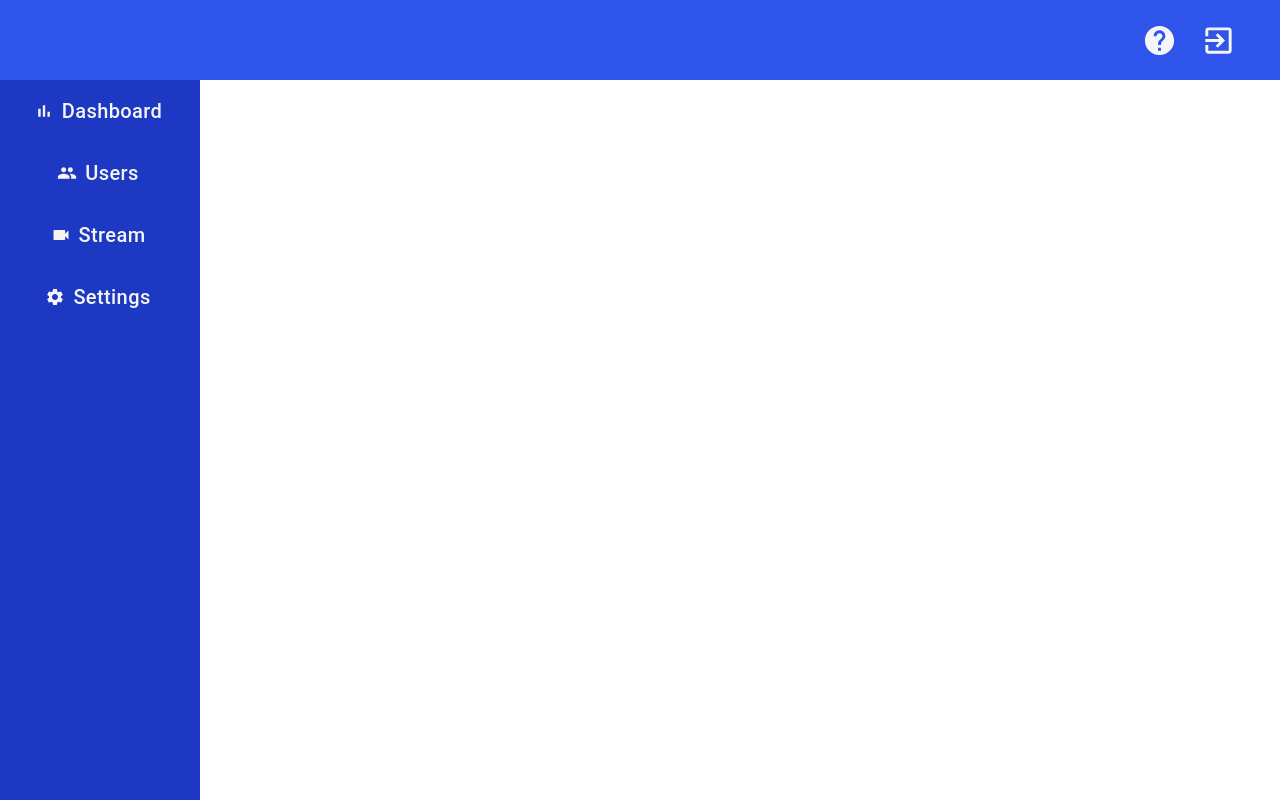
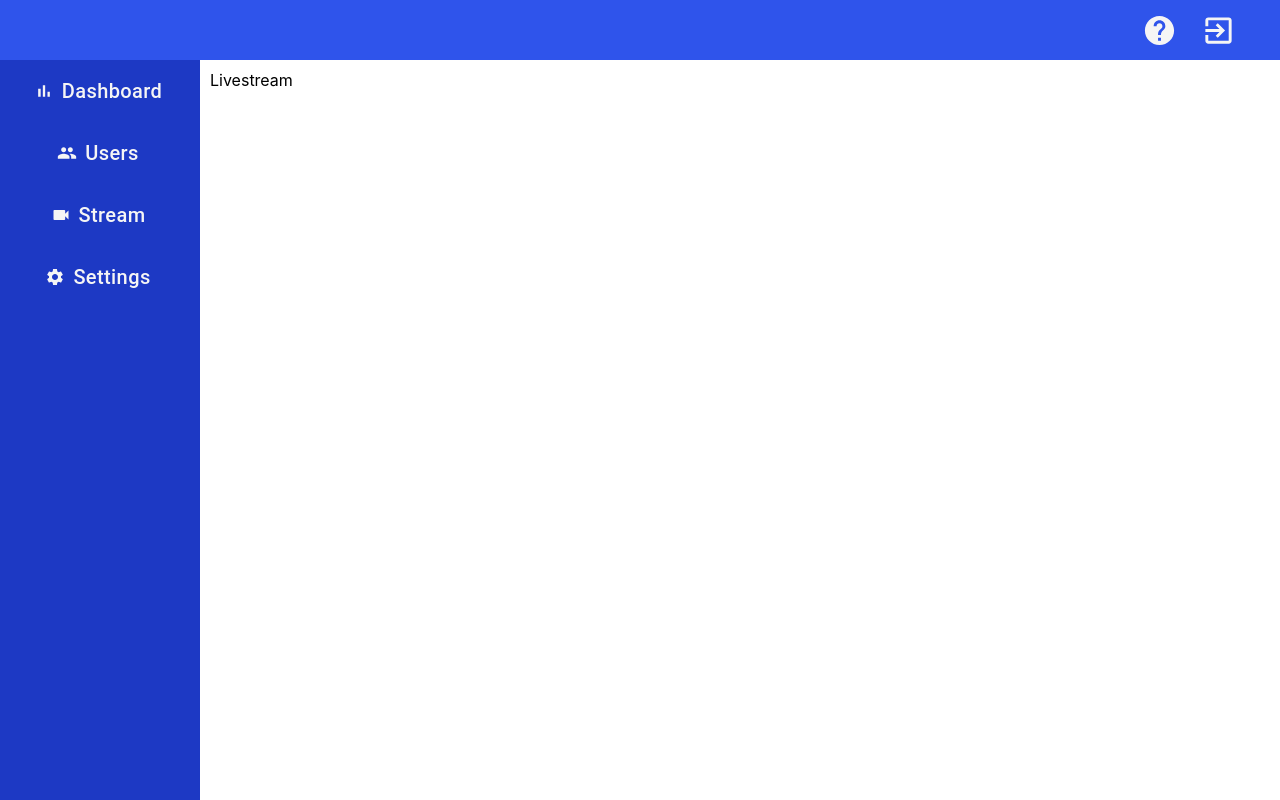
Before and after one commit to Capstone-QuickPass/frontend, a React (Create React App) app: page /livestream in a window 1280 px wide. Built offline with nearby package versions, Linux system fonts and the light colour scheme.

Commit message:
added routing to every view

```diff
--- a/package.json
+++ b/package.json
@@ -69,7 +69,8 @@
     "husky": "^4.3.0",
     "jest": "24.9.0",
     "lint-staged": "^10.4.2",
-    "prettier": "^2.1.2"
+    "prettier": "^2.1.2",
+    "pretty-quick": "^3.1.0"
   },
   "husky": {
     "hooks": {
--- a/src/App.tsx
+++ b/src/App.tsx
@@ -28,4 +28,5 @@ const Layout = styled.div`
 
 const BottomLayout = styled.div`
   display: flex;
+  min-height: 92.5vh;
 `;
--- a/src/components/Router/router.js
+++ b/src/Router/router.js
@@ -1,8 +1,8 @@
 import React from 'react';
 import { Switch, Route } from 'react-router-dom';
-import { Dashboard } from '../../views/Dashboard';
-import {SignIn, SignUp} from '../Authentication';
-import Welcome from '../Welcome';
+import { Dashboard, Livestream, Settings, Users } from '../views';
+import { SignIn, SignUp } from '../components/Authentication';
+import Welcome from '../components/Welcome';
 
 const Router = () => (
   <main>
@@ -13,6 +13,9 @@ const Router = () => (
       <Route exact path="/login" component={SignIn} />
       <Route exact path="/signup" component={SignUp} />
       <Route exact path="/dashboard" component={Dashboard} />
+      <Route exact path="/livestream" component={Livestream} />
+      <Route exact path="/settings" component={Settings} />
+      <Route exact path="/users" component={Users} />
     </Switch>
   </main>
 );
--- a/src/components/Header/Header.tsx
+++ b/src/components/Header/Header.tsx
@@ -9,7 +9,7 @@ const Menu = styled.div`
   display: flex;
   align-items: center;
   color: whitesmoke;
-  height: 87px;
+  min-height: 7.5vh;
 `;
 
 const IconButtons = styled.div`
--- a/src/components/Sidebar/Button/SidebarButton.tsx
+++ b/src/components/Sidebar/Button/SidebarButton.tsx
@@ -1,10 +1,18 @@
 import React from 'react';
 import { Button } from '@material-ui/core';
 import './SidebarButton.scss';
+import { useHistory } from 'react-router-dom';
 
-const SidebarButton = (props: { name: string; icon: any }) => {
+const SidebarButton = (props: { name: string; icon: any; url: string }) => {
+  const history = useHistory();
   return (
-    <Button classes={{ label: 'customButton' }} startIcon={props.icon}>
+    <Button
+      classes={{ label: 'customButton' }}
+      startIcon={props.icon}
+      onClick={() => {
+        history.push(`${props.url}`);
+      }}
+    >
       {props.name}
     </Button>
   );
--- a/src/components/Sidebar/Sidebar.tsx
+++ b/src/components/Sidebar/Sidebar.tsx
@@ -5,7 +5,7 @@ import { BarChart, Group, Videocam, Settings } from '@material-ui/icons';
 
 const Menu = styled.div`
   background: #1d39c4;
-  min-height: 90vh;
+  min-height: 100%;
   display: flex;
   flex-direction: column;
   width: 12.5rem;
@@ -15,10 +15,10 @@ const Menu = styled.div`
 const Sidebar = () => {
   return (
     <Menu>
-      <SidebarButton name="Dashboard" icon={<BarChart />} />
-      <SidebarButton name="Users" icon={<Group />} />
-      <SidebarButton name="Stream" icon={<Videocam />} />
-      <SidebarButton name="Settings" icon={<Settings />} />
+      <SidebarButton name="Dashboard" icon={<BarChart />} url="/dashboard" />
+      <SidebarButton name="Users" icon={<Group />} url="/users" />
+      <SidebarButton name="Stream" icon={<Videocam />} url="/livestream" />
+      <SidebarButton name="Settings" icon={<Settings />} url="/settings" />
     </Menu>
   );
 };
--- a/src/components/index.ts
+++ b/src/components/index.ts
@@ -1,6 +1,6 @@
 import { Header } from './Header';
 import { Sidebar } from './Sidebar';
-import { Router } from './Router';
+import { Router } from '../Router';
 import {
   RecentUsers,
   TotalUsers,
--- /dev/null
+++ b/src/views/Livestream.tsx
@@ -0,0 +1,18 @@
+import React from 'react';
+import styled from 'styled-components';
+
+const Display = styled.div`
+  padding: 10px;
+  display: flex;
+  justify-content: start;
+  align-items: flex-start;
+  flex-direction: column;
+  max-height: 90vh;
+  gap: 10px;
+`;
+
+const Livestream = () => {
+  return <Display>Livestream</Display>;
+};
+
+export { Livestream };
--- /dev/null
+++ b/src/views/Settings.tsx
@@ -0,0 +1,18 @@
+import React from 'react';
+import styled from 'styled-components';
+
+const Display = styled.div`
+  padding: 10px;
+  display: flex;
+  justify-content: start;
+  align-items: flex-start;
+  flex-direction: column;
+  max-height: 90vh;
+  gap: 10px;
+`;
+
+const Settings = () => {
+  return <Display>Settings</Display>;
+};
+
+export { Settings };
--- /dev/null
+++ b/src/views/Users.tsx
@@ -0,0 +1,18 @@
+import React from 'react';
+import styled from 'styled-components';
+
+const Display = styled.div`
+  padding: 10px;
+  display: flex;
+  justify-content: start;
+  align-items: flex-start;
+  flex-direction: column;
+  max-height: 90vh;
+  gap: 10px;
+`;
+
+const Users = () => {
+  return <Display>Users</Display>;
+};
+
+export { Users };
--- /dev/null
+++ b/src/views/index.ts
@@ -0,0 +1,6 @@
+import { Dashboard } from './Dashboard';
+import { Livestream } from './Livestream';
+import { Settings } from './Settings';
+import { Users } from './Users';
+
+export { Dashboard, Livestream, Settings, Users };
```
Also changed, not shown: src/Router/index.ts (renamed from src/components/Router/index.ts), 1 other file (tests, documents, lock files or other folders).
